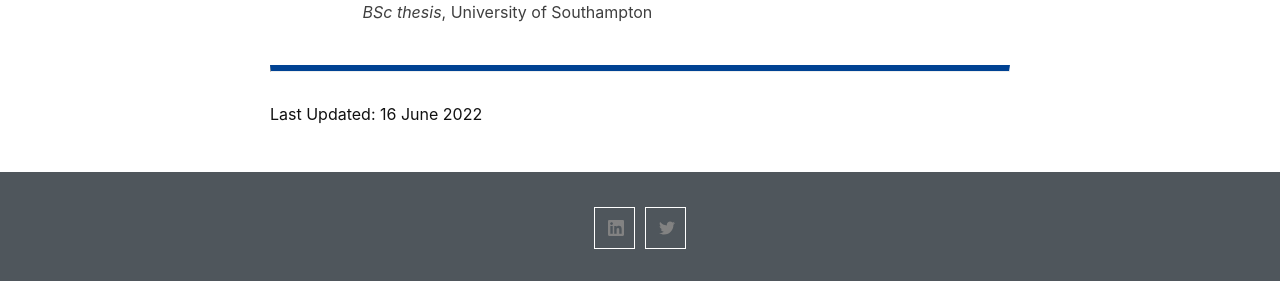
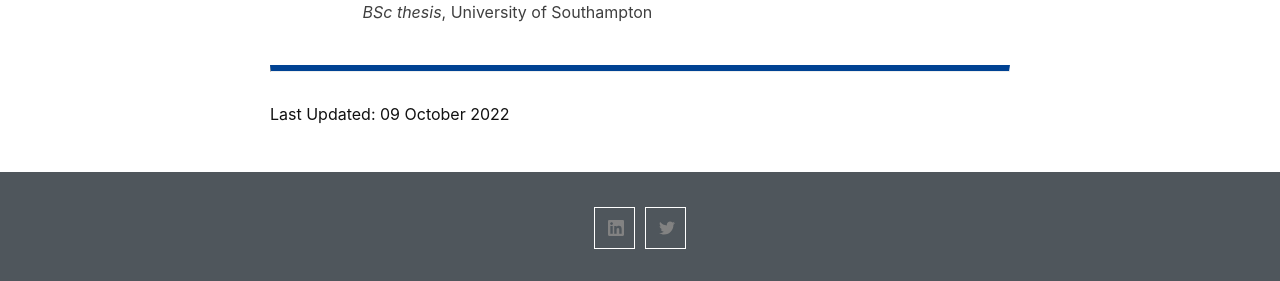
Before and after one commit to kel196/kel196.github.io, a Jekyll site: the page built from index.md, in a window 1280 px wide and 900 px high, scrolled down 8156 px. Shown: the part 616-897 px from the top of the window. Built offline with Jekyll 4.4.1, drawn with Linux system fonts in a browser that asks for light colours; our own code applies the rules of GitHub Pages for plain Markdown files.

Commit message:
Update index.md

```diff
--- a/index.md
+++ b/index.md
@@ -194,4 +194,4 @@ Providing one-to-one personalised IT support at the client’s own home for olde
 
 ---
 
-Last Updated: 16 June 2022
+Last Updated: 09 October 2022
```
